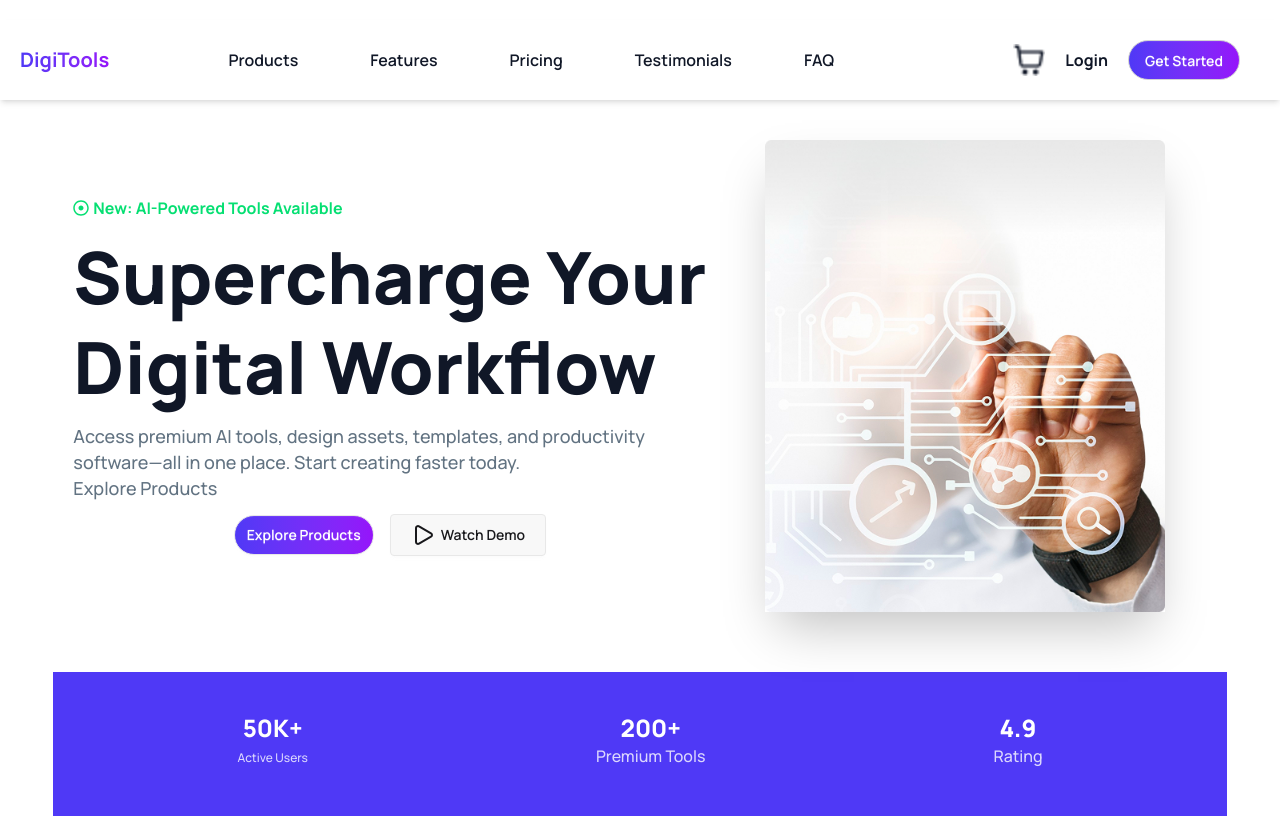
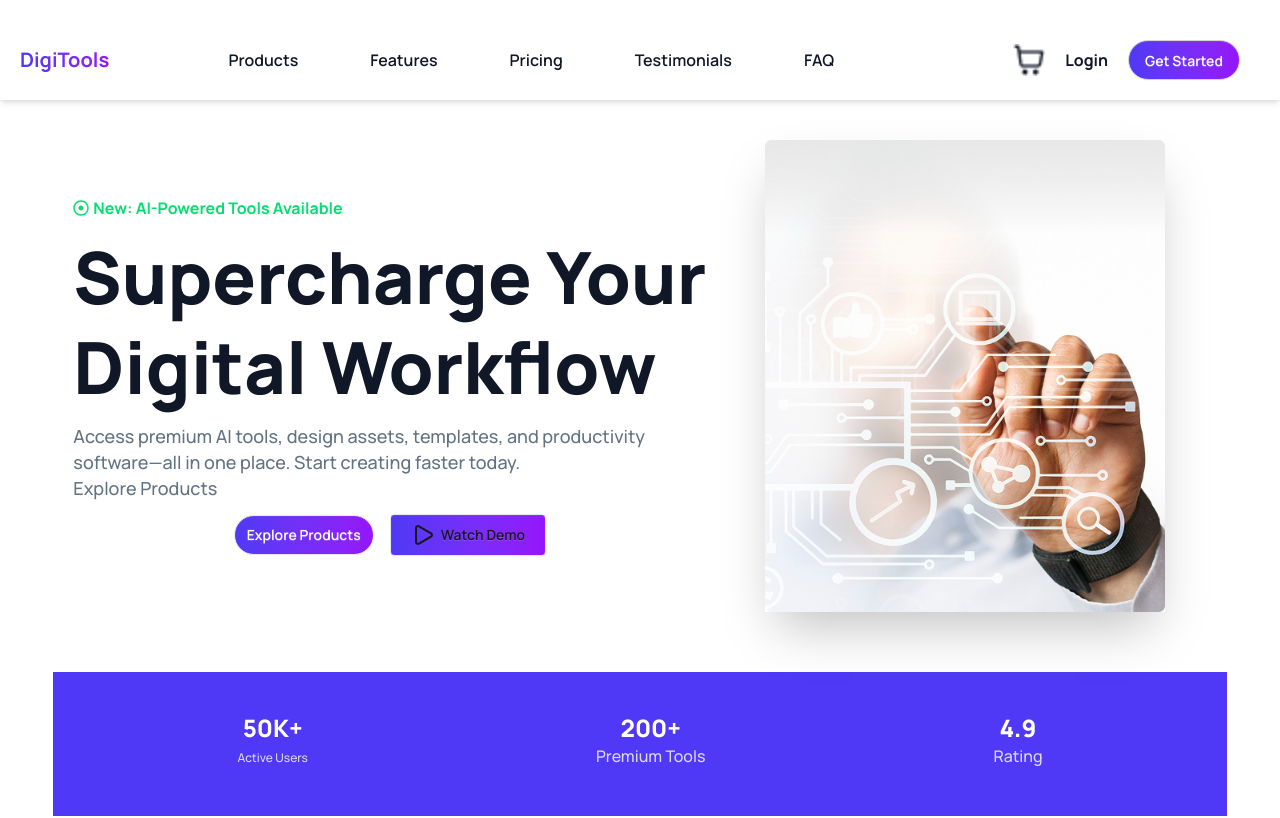
Before and after one commit to mdtanjidkhan/Assignment-06, a React (Vite) app: page / in a window 1280 px wide. Shown: the top 818 px of the page. Built offline with nearby package versions, Linux system fonts and the light colour scheme.

Commit message:
docs: update README with project features

```diff
--- a/src/components/BanarSection/Banar.jsx
+++ b/src/components/BanarSection/Banar.jsx
@@ -16,7 +16,7 @@ const Banar = () => {
                 </p>
                 <div className='flex justify-center items-center md:flex gap-4'>
                     <button className='btn p-3  bg-linear-to-r from-[#4F39F6] to-[#9514FA] text-white rounded-full'>Explore Products</button>
-                    <button className='btn p-5'><Play></Play>Watch Demo</button>
+                    <button className='btn p-5 bg-linear-to-r from-[#4F39F6] to-[#9514FA] '><Play className=''></Play>Watch Demo</button>
                 </div>
             </div>
             <div className='container-right mx-auto  md:w-[400px] shadow-2xl'>
```
Also changed, not shown: 1 other file (tests, documents, lock files or other folders).
